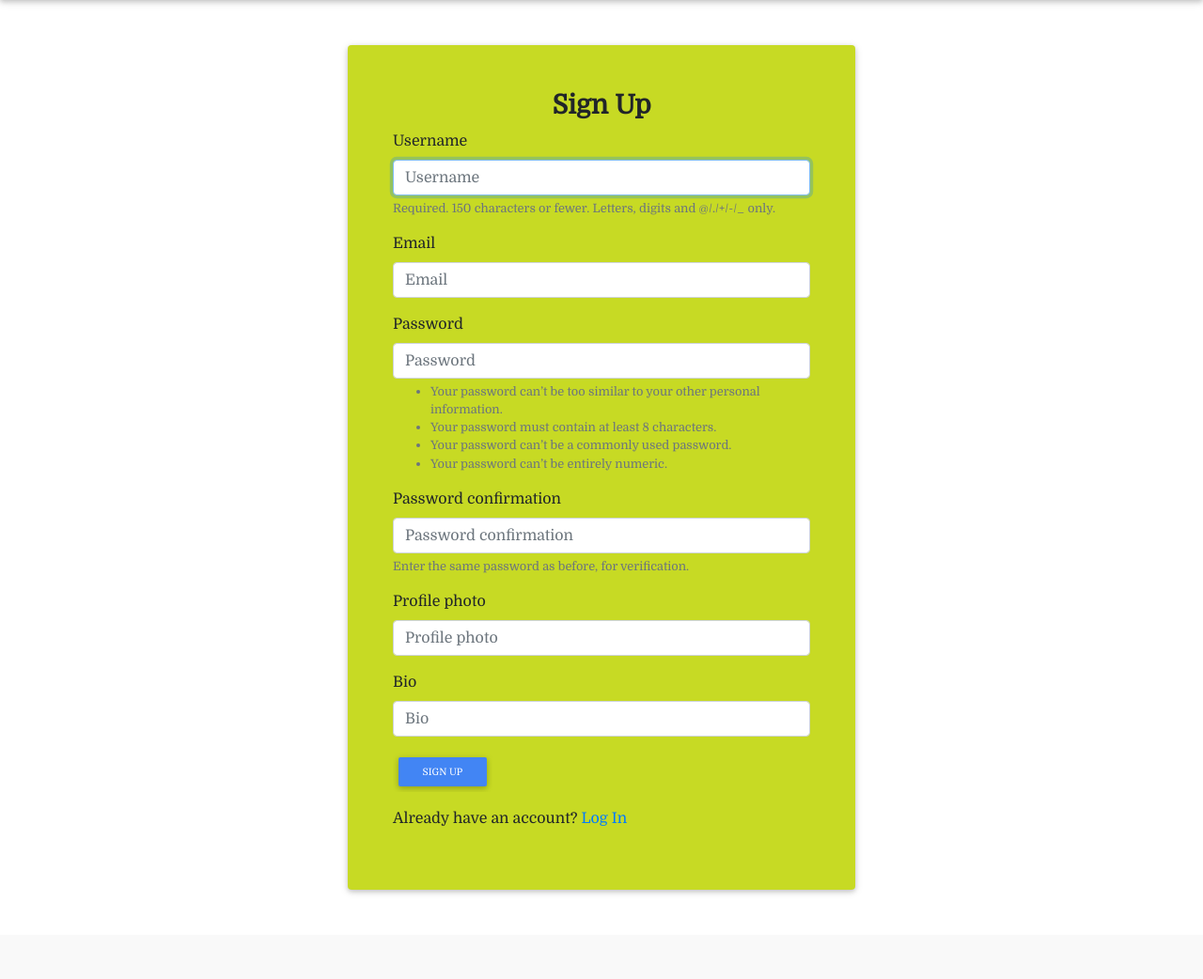
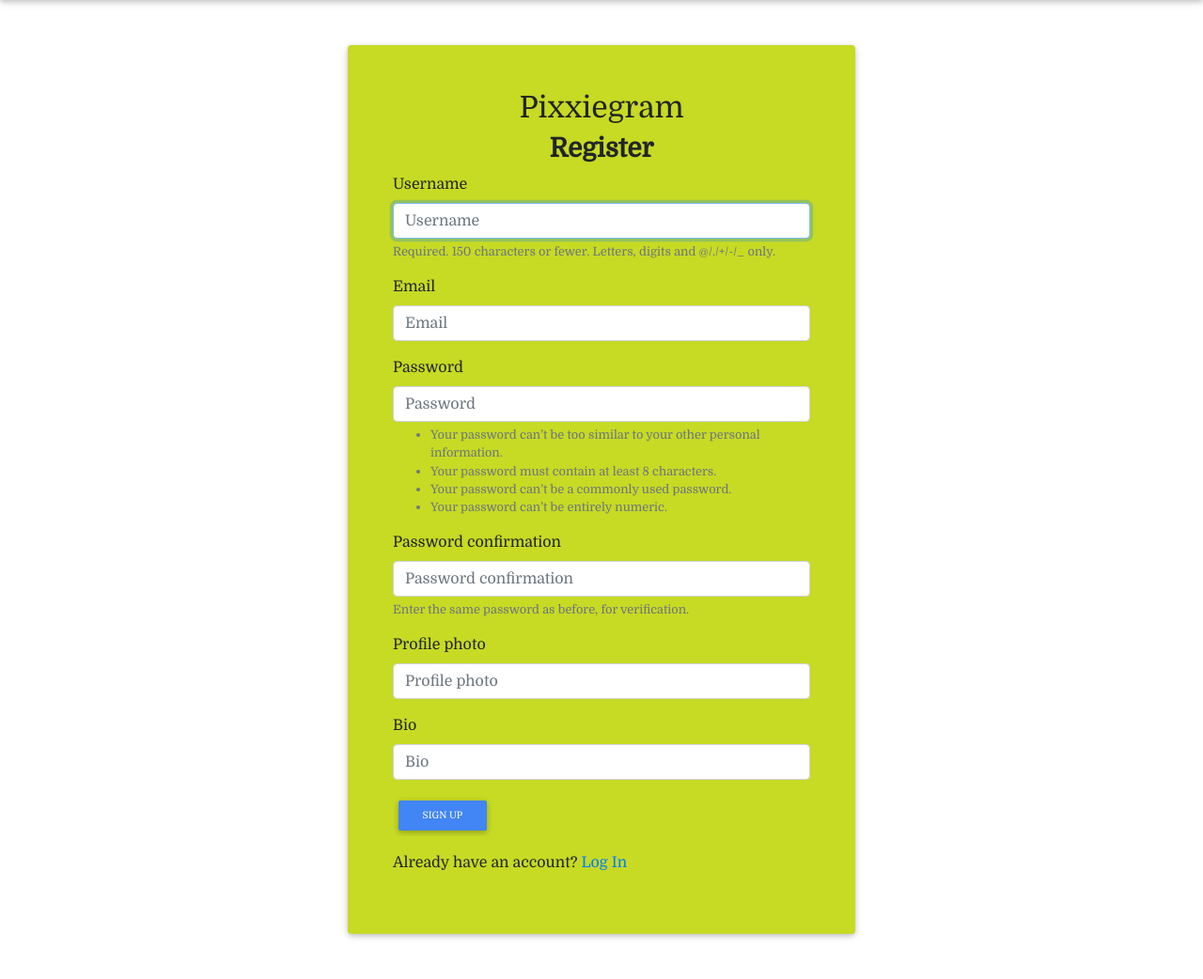
Before and after one commit to nimowairimu/Django-IP2, a Django app: page /register/ in a window 1280 px wide. Shown: the part 71-1113 px from the top of the page at 94% size. Before the commit the page ends 1022 px from the top, so only its background shows below. Run offline with Django 3.2, Linux system fonts and the light colour scheme; some libraries are stand-ins or nearby versions; some web fonts are replaced.

Commit message:
Update changes.

```diff
--- a/pixxie/templates/users/login.html
+++ b/pixxie/templates/users/login.html
@@ -15,7 +15,7 @@
 
                 <div class="panel-body card p-5 mt-5" style="background-color:#C7DA24">
                     <h2 style="text-align: center;">Pixxiegram</h2>
-                    <h3 class="text-center">Sign In </h3>
+                    <h3 class="text-center">Log In </h3>
 
                     <form method="post">
                         {% csrf_token %}
--- a/pixxie/templates/users/register.html
+++ b/pixxie/templates/users/register.html
@@ -13,7 +13,8 @@
             <div class="panel panel-default card p-5 mt-5 mb-5" style="background-color:#C7DA24;">
 
                 <div class="panel-heading">
-                    <h3 class="text-center" style="font-weight: bold;">Sign Up</h3>
+                    <h2 style="text-align: center;">Pixxiegram</h2>
+                    <h3 class="text-center" style="font-weight: bold;">Register</h3>
                 </div>
                 <div class="panel-body">
 
```
